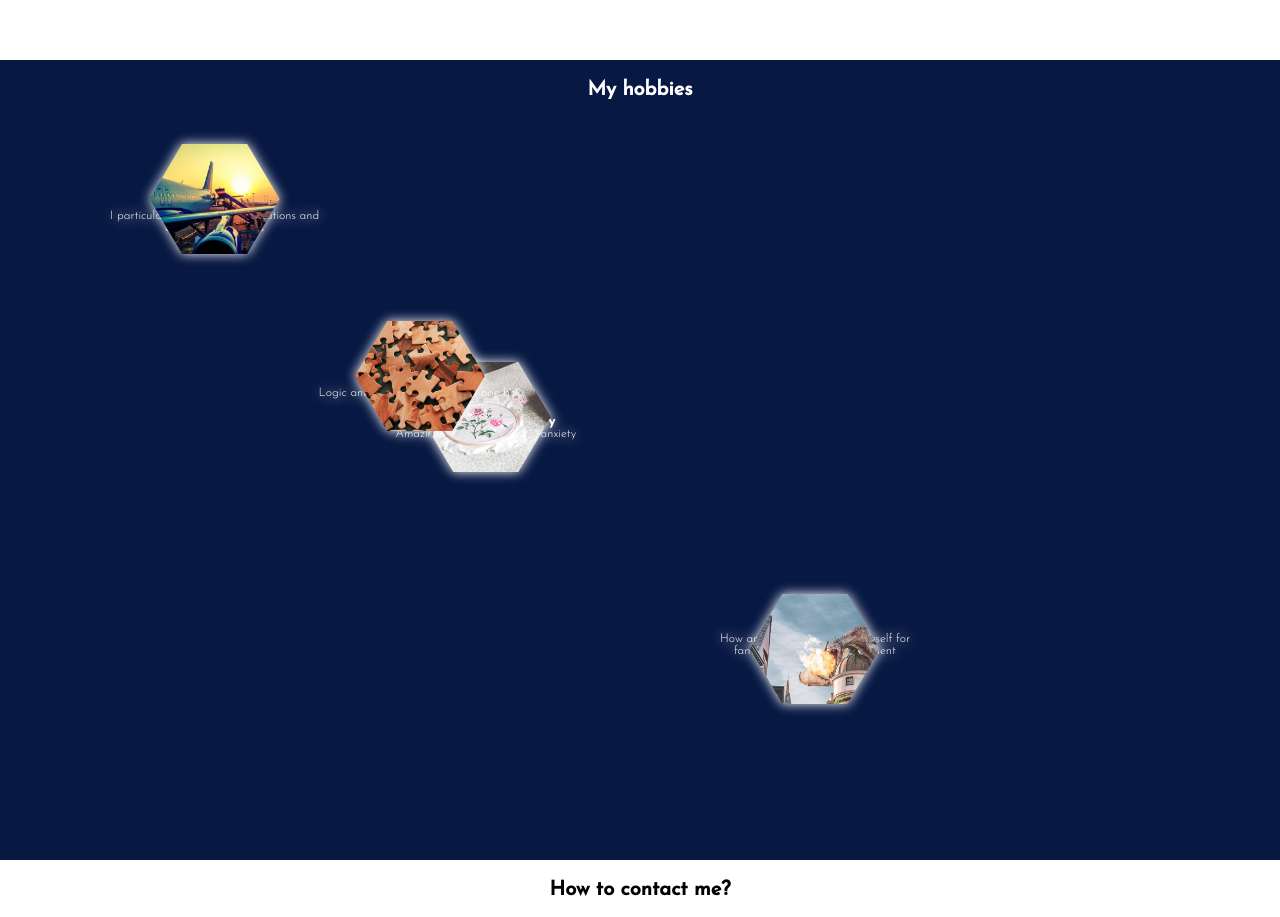
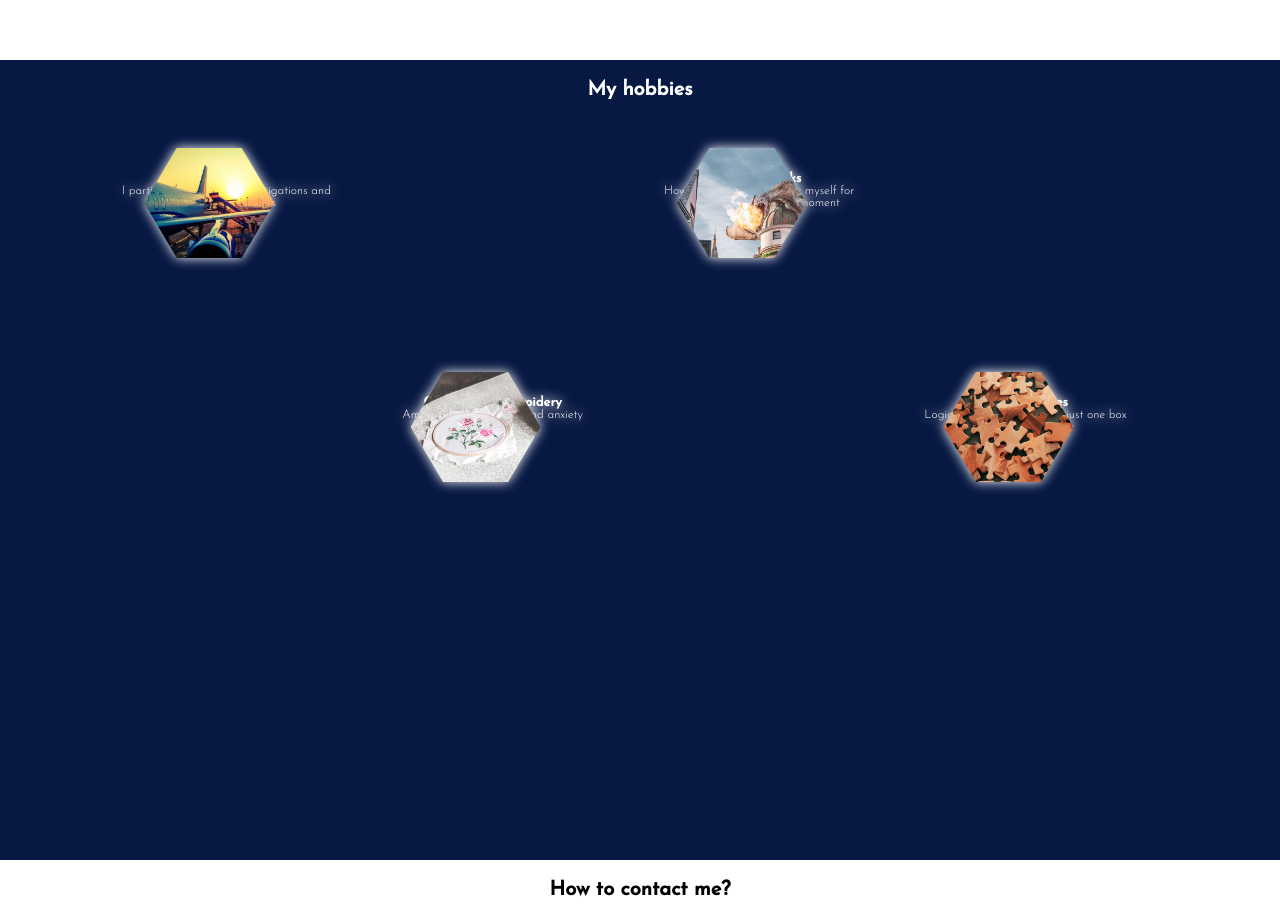
Before and after one commit to um-postolowicz/portfolio, a React (Create React App) app: page / in a window 1280 px wide. Shown: the part 3140-4057 px from the top of the page. Built offline with nearby package versions, Linux system fonts and the light colour scheme.

Commit message:
Fix basic style for hobbies' section in landscape orientation

```diff
--- a/src/styles/_hobbies.scss
+++ b/src/styles/_hobbies.scss
@@ -19,8 +19,8 @@
       padding-top: 30px;
     }
     @include mq(xsmall, $landscape) {
-      @include grid(repeat(2, 1fr), repeat(4, 24vw), start, start);
-      margin: 20px 10px;
+      @include grid(repeat(2, 1fr), repeat(4, 23vw), start, start);
+      margin: 20px;
       height: 70vh;
     }
   }
@@ -30,24 +30,14 @@
   @include position(relative, auto, auto, 100%, 23.5%);
   @include flex(row);
   filter: drop-shadow(0 0 6px rgb(255, 255, 255));
-
-  @include mq(xsmall, $landscape) {
-    padding: 0;
-  }
   &:nth-child(even) {
     flex-direction: row-reverse;
     text-align: right;
-    grid-column: 2/3;
     .showTxt {
       right: 100%;
-    }
-    @include mq(xsmall, $landscape) {
-      grid-row: 2/3;
-      padding: 0;
-    }
-    .showTxt {
       @include mq(xsmall, $landscape) {
-        transform: translate(-100%, -400%);
+        right: 5px;
+        top: -85px;
       }
     }
   }
@@ -93,8 +83,10 @@
       padding: 0 15px;
     }
     @include mq(xsmall, $landscape) {
-      @include position(absolute, 100%, 10%, 80%, 100%);
       text-align: center;
+      width: 85%;
+      top: 24px;
+      right: 5px;
     }
     h4 {
       font-size: 1.3rem;
@@ -111,7 +103,8 @@
     &.showTxt {
       right: -80%;
       @include mq(xsmall, $landscape) {
-        transform: translate(-100%, 400%);
+        right: 5px;
+        top: 130px;
       }
     }
   }
@@ -124,22 +117,25 @@
     top: 51px;
   }
   @include mq(xsmall, $landscape) {
+    grid-row: 1/2;
     grid-column: 1/2;
-    top: 24px;
-    left: 51px;
+    left: 42px;
+    top: 28px;
   }
 }
 .crossStitch {
   right: 37px;
   top: 17px;
+  grid-column: 2/3;
   grid-row: 2/3;
   @include mq(xxsmall, $portrait) {
     right: 42px;
   }
   @include mq(xsmall, $landscape) {
+    grid-row: 2/3;
     grid-column: 2/3;
-    bottom: 24px;
-    left: 15px;
+    right: -14px;
+    top: -28px;
   }
 }
 .fantasyBooks {
@@ -150,22 +146,25 @@
     left: 42px;
   }
   @include mq(xsmall, $landscape) {
+    grid-row: 1/2;
     grid-column: 3/4;
-    top: 24px;
-    right: 15px;
+    left: -14px;
+    bottom: -28px;
   }
 }
 .jigsaw {
   right: 37px;
   bottom: 50px;
   grid-row: 4/5;
+  grid-column: 2/3;
   @include mq(xxsmall, $portrait) {
     right: 42px;
     bottom: 51px;
   }
   @include mq(xsmall, $landscape) {
+    grid-row: 2/3;
     grid-column: 4/5;
-    bottom: 24px;
-    right: 51px;
+    bottom: 28px;
+    right: 42px;
   }
 }
--- a/src/styles/style.css
+++ b/src/styles/style.css
@@ -795,12 +795,12 @@ html {
   .hobbiesTiles {
     display: -ms-grid;
     display: grid;
-    grid: repeat(2, 1fr)/repeat(4, 24vw);
+    grid: repeat(2, 1fr)/repeat(4, 23vw);
     -webkit-box-align: start;
         -ms-flex-align: start;
             align-items: start;
     justify-items: start;
-    margin: 20px 10px;
+    margin: 20px;
     height: 70vh;
   }
 }
@@ -830,21 +830,12 @@ html {
           filter: drop-shadow(0 0 6px white);
 }
 
-@media (orientation: landscape) and (min-width: 410px) {
-  .hobby {
-    padding: 0;
-  }
-}
-
 .hobby:nth-child(even) {
   -webkit-box-orient: horizontal;
   -webkit-box-direction: reverse;
       -ms-flex-direction: row-reverse;
           flex-direction: row-reverse;
   text-align: right;
-  -ms-grid-column: 2;
-  -ms-grid-column-span: 1;
-  grid-column: 2/3;
 }
 
 .hobby:nth-child(even) .showTxt {
@@ -852,18 +843,9 @@ html {
 }
 
 @media (orientation: landscape) and (min-width: 410px) {
-  .hobby:nth-child(even) {
-    -ms-grid-row: 2;
-    -ms-grid-row-span: 1;
-    grid-row: 2/3;
-    padding: 0;
-  }
-}
-
-@media (orientation: landscape) and (min-width: 410px) {
   .hobby:nth-child(even) .showTxt {
-    -webkit-transform: translate(-100%, -400%);
-            transform: translate(-100%, -400%);
+    right: 5px;
+    top: -85px;
   }
 }
 
@@ -973,12 +955,10 @@ html {
 
 @media (orientation: landscape) and (min-width: 410px) {
   .hobbyText {
-    position: absolute;
-    top: 100%;
-    right: 10%;
-    width: 80%;
-    height: 100%;
     text-align: center;
+    width: 85%;
+    top: 24px;
+    right: 5px;
   }
 }
 
@@ -1008,8 +988,8 @@ html {
 
 @media (orientation: landscape) and (min-width: 410px) {
   .hobbyText.showTxt {
-    -webkit-transform: translate(-100%, 400%);
-            transform: translate(-100%, 400%);
+    right: 5px;
+    top: 130px;
   }
 }
 
@@ -1027,17 +1007,23 @@ html {
 
 @media (orientation: landscape) and (min-width: 410px) {
   .aviation {
+    -ms-grid-row: 1;
+    -ms-grid-row-span: 1;
+    grid-row: 1/2;
     -ms-grid-column: 1;
     -ms-grid-column-span: 1;
     grid-column: 1/2;
-    top: 24px;
-    left: 51px;
+    left: 42px;
+    top: 28px;
   }
 }
 
 .crossStitch {
   right: 37px;
   top: 17px;
+  -ms-grid-column: 2;
+  -ms-grid-column-span: 1;
+  grid-column: 2/3;
   -ms-grid-row: 2;
   -ms-grid-row-span: 1;
   grid-row: 2/3;
@@ -1051,11 +1037,14 @@ html {
 
 @media (orientation: landscape) and (min-width: 410px) {
   .crossStitch {
+    -ms-grid-row: 2;
+    -ms-grid-row-span: 1;
+    grid-row: 2/3;
     -ms-grid-column: 2;
     -ms-grid-column-span: 1;
     grid-column: 2/3;
-    bottom: 24px;
-    left: 15px;
+    right: -14px;
+    top: -28px;
   }
 }
 
@@ -1075,11 +1064,14 @@ html {
 
 @media (orientation: landscape) and (min-width: 410px) {
   .fantasyBooks {
+    -ms-grid-row: 1;
+    -ms-grid-row-span: 1;
+    grid-row: 1/2;
     -ms-grid-column: 3;
     -ms-grid-column-span: 1;
     grid-column: 3/4;
-    top: 24px;
-    right: 15px;
+    left: -14px;
+    bottom: -28px;
   }
 }
 
@@ -1089,6 +1081,9 @@ html {
   -ms-grid-row: 4;
   -ms-grid-row-span: 1;
   grid-row: 4/5;
+  -ms-grid-column: 2;
+  -ms-grid-column-span: 1;
+  grid-column: 2/3;
 }
 
 @media (orientation: portrait) and (min-width: 359px) {
@@ -1100,11 +1095,14 @@ html {
 
 @media (orientation: landscape) and (min-width: 410px) {
   .jigsaw {
+    -ms-grid-row: 2;
+    -ms-grid-row-span: 1;
+    grid-row: 2/3;
     -ms-grid-column: 4;
     -ms-grid-column-span: 1;
     grid-column: 4/5;
-    bottom: 24px;
-    right: 51px;
+    bottom: 28px;
+    right: 42px;
   }
 }
 
```
Also changed, not shown: 1 other file (tests, documents, lock files or other folders).
